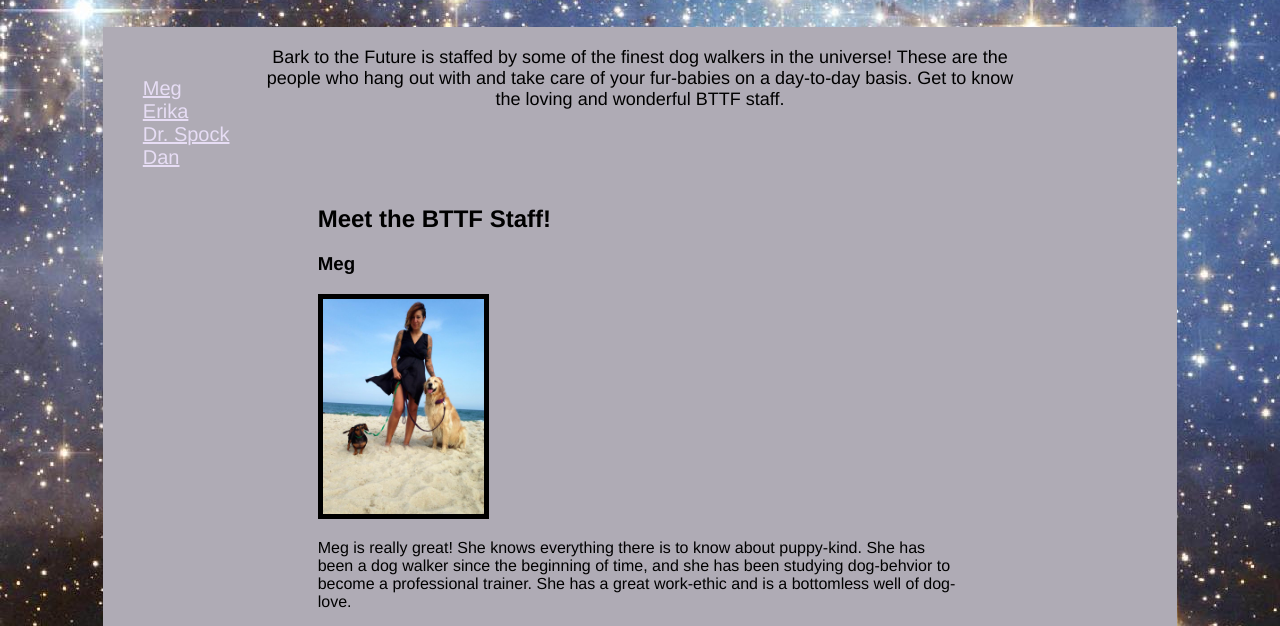
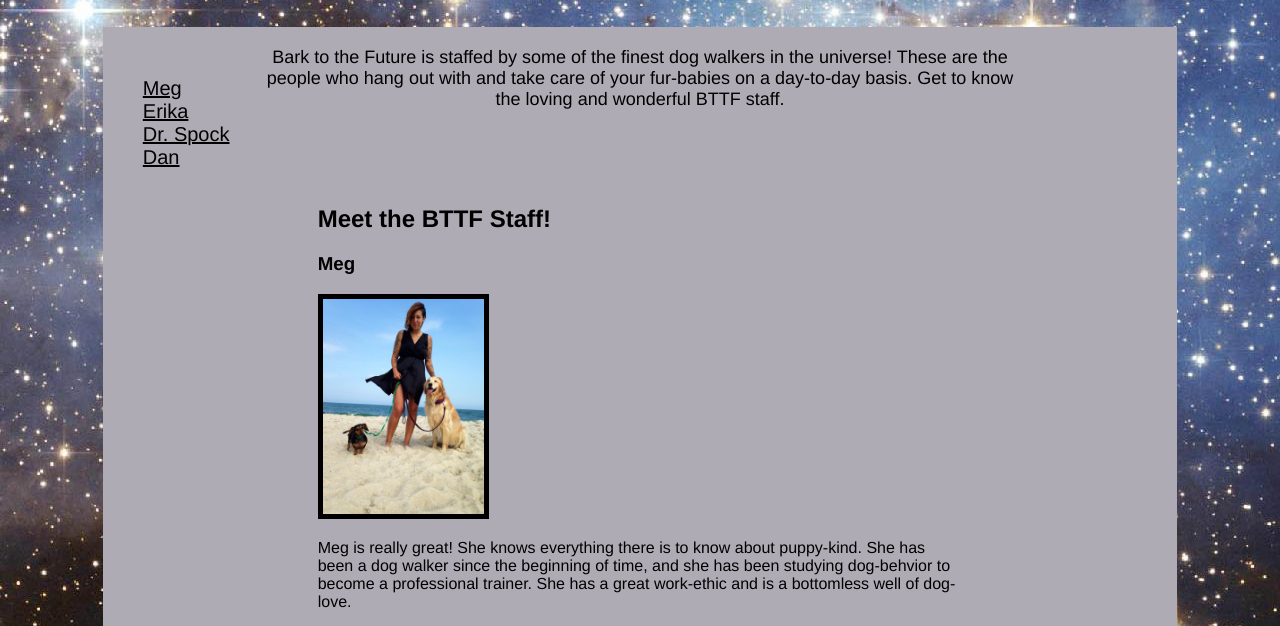
Before and after one commit to christinecunniff/bttf, a plain HTML site: page gallery.html in a window 1280 px wide. Shown: the part 173-799 px from the top of the page. Drawn offline with Linux system fonts and the light colour scheme.

Commit message:
fixed the .walkers text

```diff
--- a/stylesheets/style.css
+++ b/stylesheets/style.css
@@ -76,7 +76,10 @@ ul.walkers {
 	display: block;
 	margin-top: 50px;
 	font-size: 20px;
+}
 
+ul.walkers a {
+	color: rgb( 0, 0, 0);
 }
 
 .about {
```
